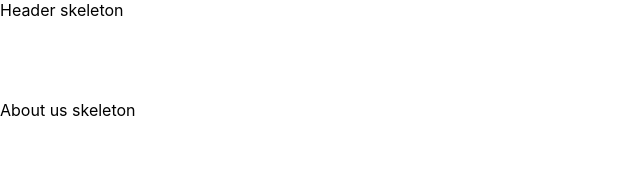
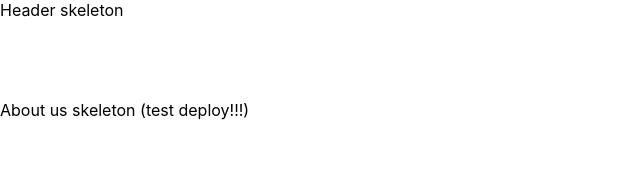
Before and after one commit to roboclub-tu/roboclub-website, a React (Create React App) app: page / in a window 1280 px wide. Shown: the top 190 px of the page, without its empty margins (0-640 px from the left). Built offline with nearby package versions, Linux system fonts and the light colour scheme.

Commit message:
Test deploy

```diff
--- a/src/components/AboutUs/AboutUs.js
+++ b/src/components/AboutUs/AboutUs.js
@@ -3,7 +3,7 @@ import "./style.scss"
 export function AboutUs() {
     return (
         <div id="about-us">
-            <span>About us skeleton</span>
+            <span>About us skeleton (test deploy!!!)</span>
         </div>
     )
 }
```
